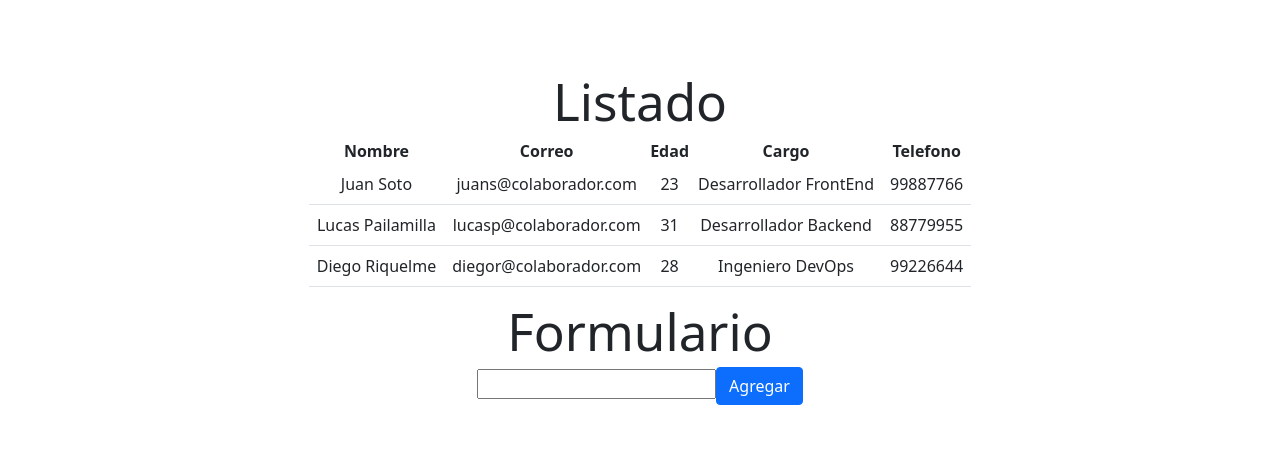
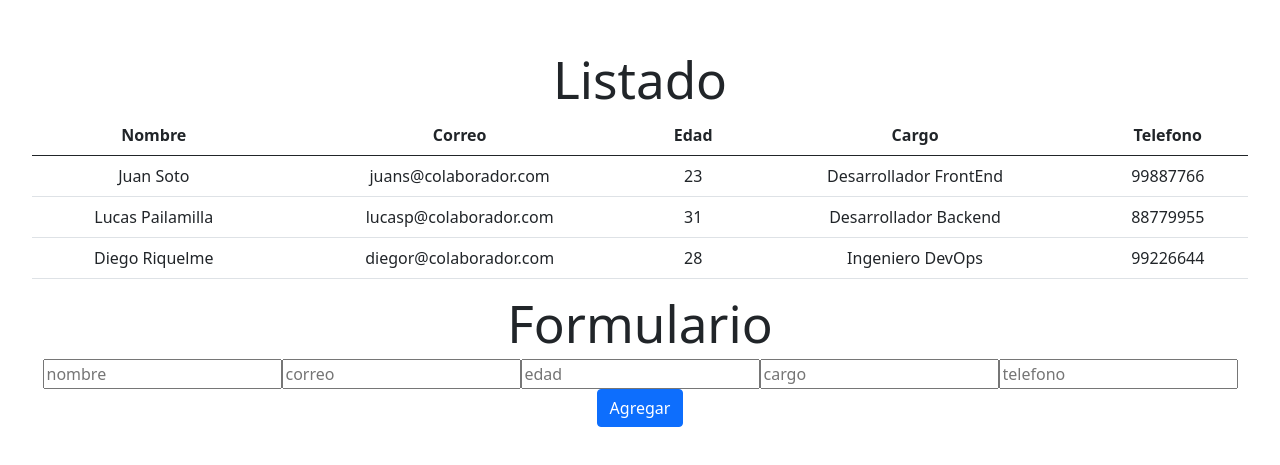
Before and after one commit to jorge2101719/colaboradores, a React (Vite) app: page / in a window 1280 px wide. Shown: the part 161-626 px from the top of the page. Built offline with nearby package versions, Linux system fonts and the light colour scheme.

Commit message:
corrección en Listado; trabajando en lógica de Formulario

```diff
--- a/src/App.jsx
+++ b/src/App.jsx
@@ -18,27 +18,18 @@ function App() {
 
   const [alert, setAlert] = useState({error: '', msg: '', color:''})
 
-  console.log('mostrando datos en la consola ', datos)
+  console.log('mostrando datos en la consola desde App ')
 
-  const mostrarDatos = (dato) => {
-    console.log('mostrando código', dato)
-    setDatos([...datos, {nombre: dato.nombre}])
+  const enviarFormulario = (nombre) => {
+    console.log('estamos dentro de la función enviarFormulario')
+    setDatos([...datos, {nombre: nombre, correo: correo, edad: edad, cargo: cargo, telefono: telefono}])
   }
-
-  const enviarFormulario = ({nombre}) => {
-    console.log('estomao dentro de la función enviarFormulario')
-  }
-
-  // const data = 'documentos'
-
-
 
   return (
     <>
       <div>
         <Listado datos={datos} />
-        {/* <Formulario onSubmit={enviarFormulario} setAlert={setAlert} /> */}
-        <Formulario />
+        <Formulario onSubmit={enviarFormulario} setAlert={setAlert} />
         {alert.msg && <Alert color={alert.color}>{alert.msg}</Alert>}
         {/* <Buscador /> */}
         {/* <Alert /> */}
--- a/src/components/Formulario.jsx
+++ b/src/components/Formulario.jsx
@@ -3,19 +3,18 @@ import Button from 'react-bootstrap/Button'
 // import Form from 'react-bootstrap/Form'
 
 const Formulario = ({onSubmit, setAlert}) => {
-  const [dato, setDato] = useState('')
+  const [datos, setDatos] = useState('')
 
   const capturarInput = (e) => {
-    setDato(e.target.value)
+    console.log('función capturarInput se activa con onChange')
+    // setDatos(e.target.value)
   }
 
   const handlerSubmit = (e) => {
     e.preventDefault()
-    console.log('dentro del formulario', dato, typeof dato)
+    console.log('dentro del formulario', datos, typeof datos)
 
-    if (
-      dato === ''
-    ) {
+    if (datos.nombre === '') {
       setAlert({
         error: true,
         msg: 'Debe llenar todos los campos',
@@ -24,7 +23,7 @@ const Formulario = ({onSubmit, setAlert}) => {
       return
     }
 
-    onSubmit(dato)
+    onSubmit(datos)
 
     setAlert({
       error: false,
@@ -32,14 +31,18 @@ const Formulario = ({onSubmit, setAlert}) => {
       color: 'success'
     })
 
-    setDato('')
+    setDatos('')
   }
 
   return (
     <div>
       <h1>Formulario</h1>
       <form onSubmit={handlerSubmit}>
-        <input onChange={handlerSubmit} ></input>
+        <input onChange={capturarInput} name='nombre' placeholder='nombre'></input>
+        <input onChange={capturarInput}  name='correo' placeholder='correo'></input>
+        <input onChange={capturarInput}  name='edad' placeholder='edad'></input>
+        <input onChange={capturarInput}  name='cargo' placeholder='cargo'></input>
+        <input onChange={capturarInput}  name='telefono' placeholder='telefono'></input>
         <Button >Agregar</Button>
       </form>
     </div>
--- a/src/components/Listado.jsx
+++ b/src/components/Listado.jsx
@@ -18,12 +18,15 @@ const Listado = ({ datos }) => {
       <h1>Listado</h1>
       <Table>
         <thead>
-          <th>Nombre</th>
-          <th>Correo</th>
-          <th>Edad</th>
-          <th>Cargo</th>
-          <th>Telefono</th>
+          <tr>
+            <th>Nombre</th>
+            <th>Correo</th>
+            <th>Edad</th>
+            <th>Cargo</th>
+            <th>Telefono</th>
+          </tr>
         </thead>
+
         <tbody>
           {listaDeDatos}
         </tbody>
```
